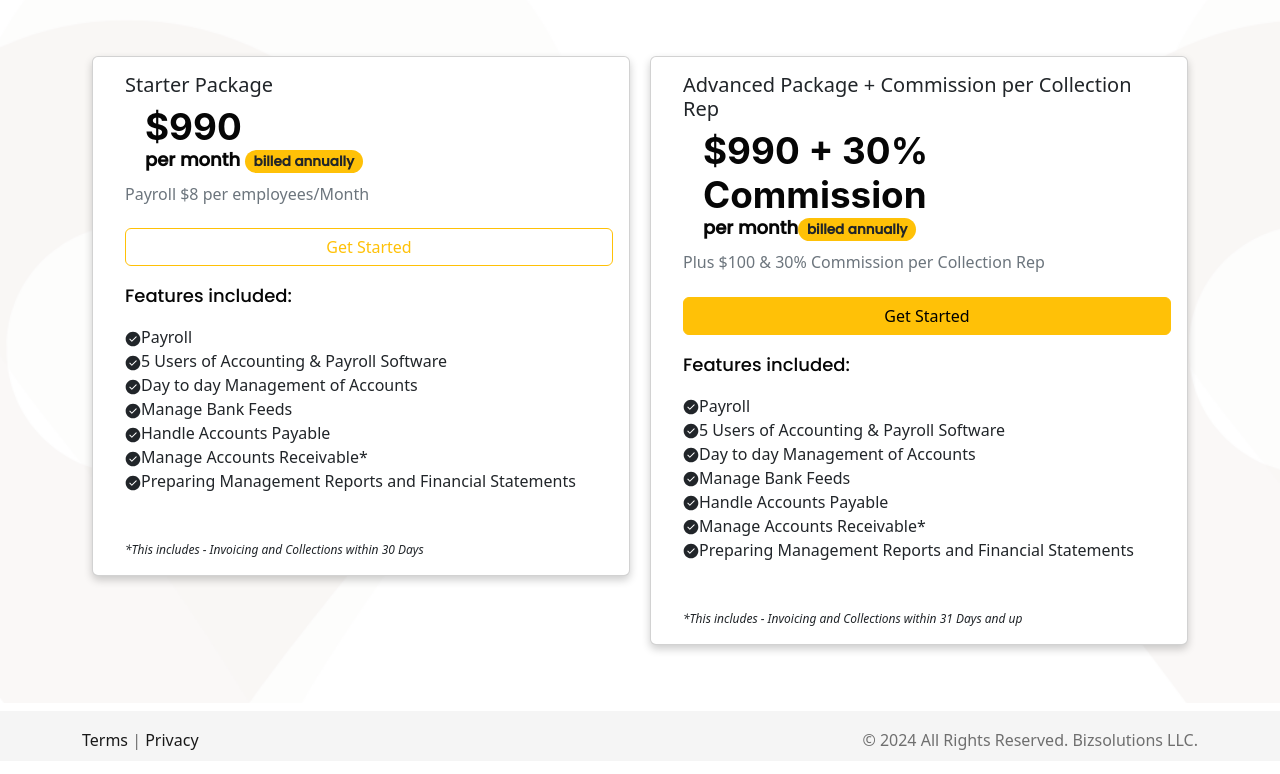
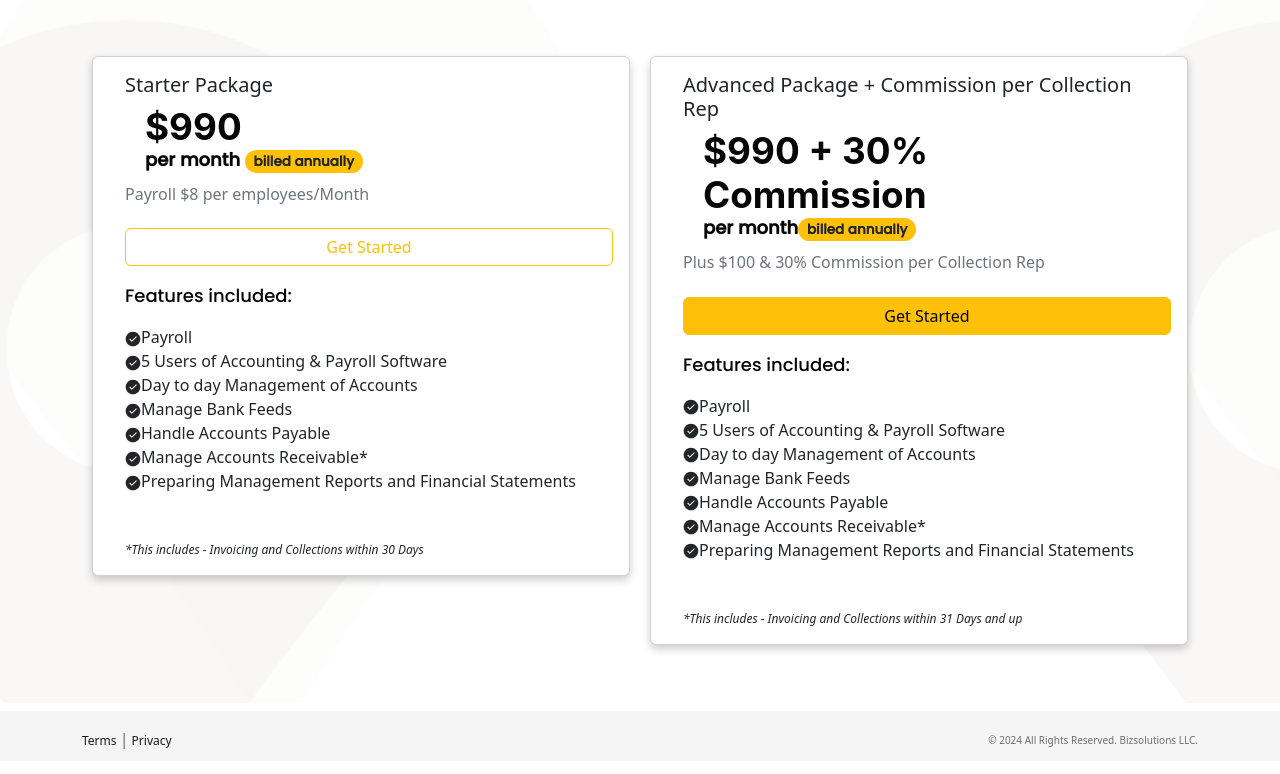
Before and after one commit to biz-admin-carlo/Bizsolutions, a React (Create React App) app: page /pricing in a window 1280 px wide. Shown: the part 3679-4453 px from the top of the page. Built offline with nearby package versions, Linux system fonts and the light colour scheme; no server answers.

Commit message:
updated font size

```diff
--- a/src/assets/styles/AppFooter.css
+++ b/src/assets/styles/AppFooter.css
@@ -13,3 +13,11 @@
     background-color: #f5f5f5;
     line-height: 50px;
 }
+
+.no-underline{
+    font-size: 12px;
+}
+
+.text-left {
+    font-size: 10px;
+}
--- a/src/assets/styles/AppLanding.css
+++ b/src/assets/styles/AppLanding.css
@@ -12,14 +12,14 @@
 }
 
 .landing-banner > h2 {
-	font-size: 2em !important;
+	font-size: 1.5em !important;
 	color: #4D4C4C !important;
 	text-align: center;
 }
 
 .italic-text {
 	font-style: italic;
-	font-size: 12px;
+	font-size: 1.3px;
 }
 
 
--- a/src/components/AppFooter.js
+++ b/src/components/AppFooter.js
@@ -8,12 +8,12 @@ export default function AppFooter() {
   return (
     <Navbar className="app-footer pb-0 my-2">
       <Container>
-          <Navbar.Text className="me-auto">
+        <Navbar.Text className="me-auto footer-links d-sm-block d-none">
           <Link to="/terms" className="no-underline">Terms </Link>
           |
           <Link to="/privacy" className="no-underline"> Privacy </Link>
         </Navbar.Text>
-          <Navbar.Text className="ms-auto">
+        <Navbar.Text className="ms-md-auto text-left">
           © {new Date().getFullYear()} All Rights Reserved. Bizsolutions LLC.
         </Navbar.Text>
       </Container>
```
Lines whose indentation alone changed are shown as unchanged.
